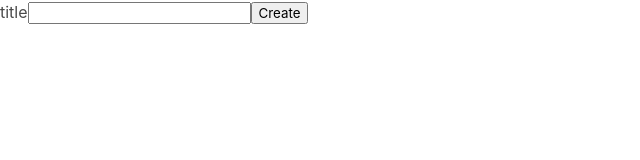
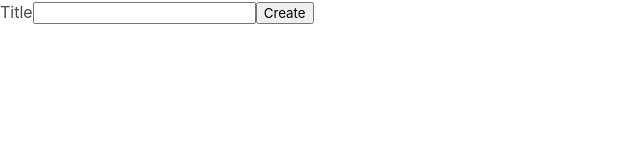
Before and after one commit to DarrenKim94/react-books, a React (Create React App) app: page / in a window 1280 px wide. Shown: the top 160 px of the page, without its empty margins (0-640 px from the left). Built offline with nearby package versions, Linux system fonts and the light colour scheme; the HTML template or start-up script is replaced by a standard one.

Commit message:
correct preventDefault spelling

```diff
--- a/src/App.js
+++ b/src/App.js
@@ -3,10 +3,10 @@ import BookCreate from "./component/BookCreate";
 
 
 function App() {
-    const [books, setBook] = useState([]);
+    const [books, setBooks] = useState([]);
 
     const createBook = (title) => {
-        console.log('Add', title)
+        console.log('Add:', title)
     };
 
     return (
--- a/src/component/BookCreate.js
+++ b/src/component/BookCreate.js
@@ -1,6 +1,6 @@
 import { useState } from "react";
 
-function BookCreate({onCreate}) {
+function BookCreate({ onCreate }) {
     const [title, setTitle] = useState('');
 
     const handleChange = (event) => {
@@ -8,15 +8,16 @@ function BookCreate({onCreate}) {
     };
 
     const handleSubmit = (event) => {
-        event.prevenDefault();
+        event.preventDefault();
         onCreate(title);
+        setTitle('');
     }
 
     return (
         <div>
             <form onSubmit={handleSubmit}>
-                <label>title</label>
-                <input value={title} onChange={handleChange}/>
+                <label>Title</label>
+                <input value={title} onChange={handleChange} />
                 <button>Create</button>
             </form>
         </div>
```
